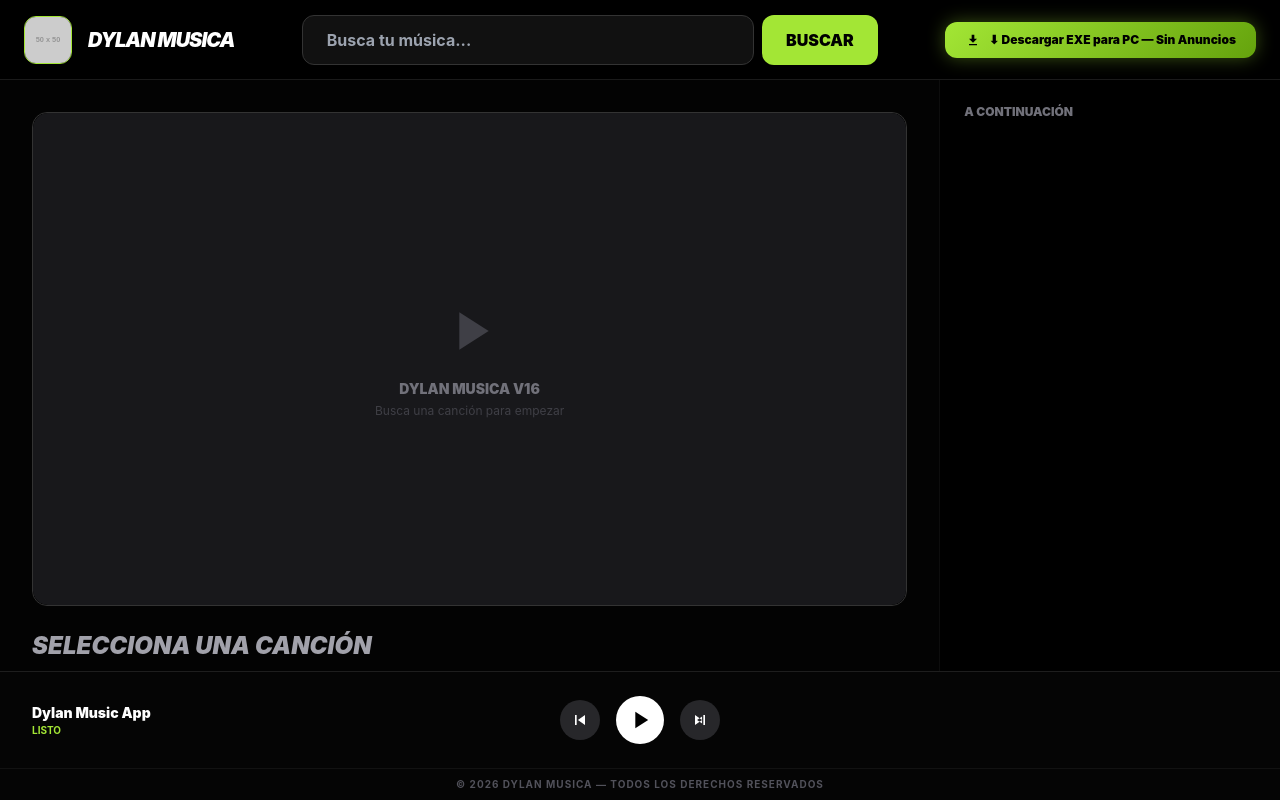
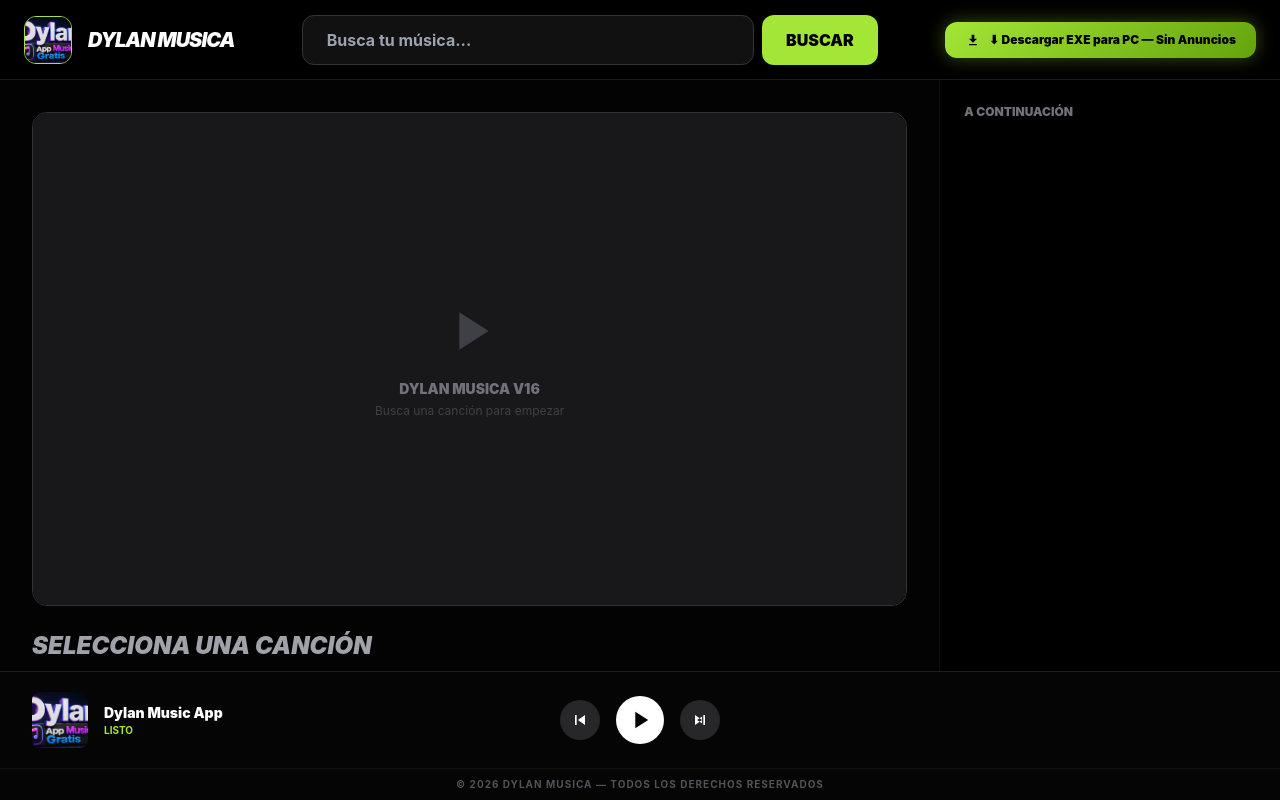
Before and after one commit to Dylamusica/musicagratis, a plain HTML site: page index.html in a window 1280 px wide. Drawn offline with nearby package versions, Linux system fonts and the light colour scheme; placeholder pictures from the web are drawn by us.

Commit message:
Add files via upload

```diff
--- a/index.html
+++ b/index.html
@@ -32,7 +32,7 @@
     <!-- Header -->
     <header class="h-20 flex items-center justify-between px-6 bg-black border-b border-white/10">
         <div class="flex items-center gap-4">
-            <img src="./Dylanmusica.jpg" alt="Logo" class="h-12 w-12 object-cover rounded-xl border border-[#a3e635]" onerror="this.src='https://via.placeholder.com/50?text=D'">
+            <img src="https://raw.githubusercontent.com/Dylamusica/musicagratis/main/Dylanmusica.png" alt="Logo" class="h-12 w-12 object-cover rounded-xl border border-[#a3e635]" onerror="this.src='https://via.placeholder.com/50?text=D'">
             <div>
                 <h1 class="text-xl font-black italic tracking-tighter">DYLAN MUSICA</h1>
             </div>
@@ -82,7 +82,7 @@
     <footer class="bg-[#050505] border-t border-white/10 flex flex-col">
         <div class="h-24 flex items-center px-8">
             <div class="flex-1 flex items-center gap-4">
-                <img id="footer-thumb" src="./Dylanmusica.jpg" class="w-14 h-14 rounded-lg object-cover" onerror="this.style.display='none'">
+                <img id="footer-thumb" src="https://raw.githubusercontent.com/Dylamusica/musicagratis/main/Dylanmusica.png" class="w-14 h-14 rounded-lg object-cover" onerror="this.style.display='none'">
                 <div>
                     <div id="footer-song" class="text-sm font-black truncate w-48">Dylan Music App</div>
                     <div class="text-[10px] text-[#a3e635] font-bold" id="footer-status">LISTO</div>
```
